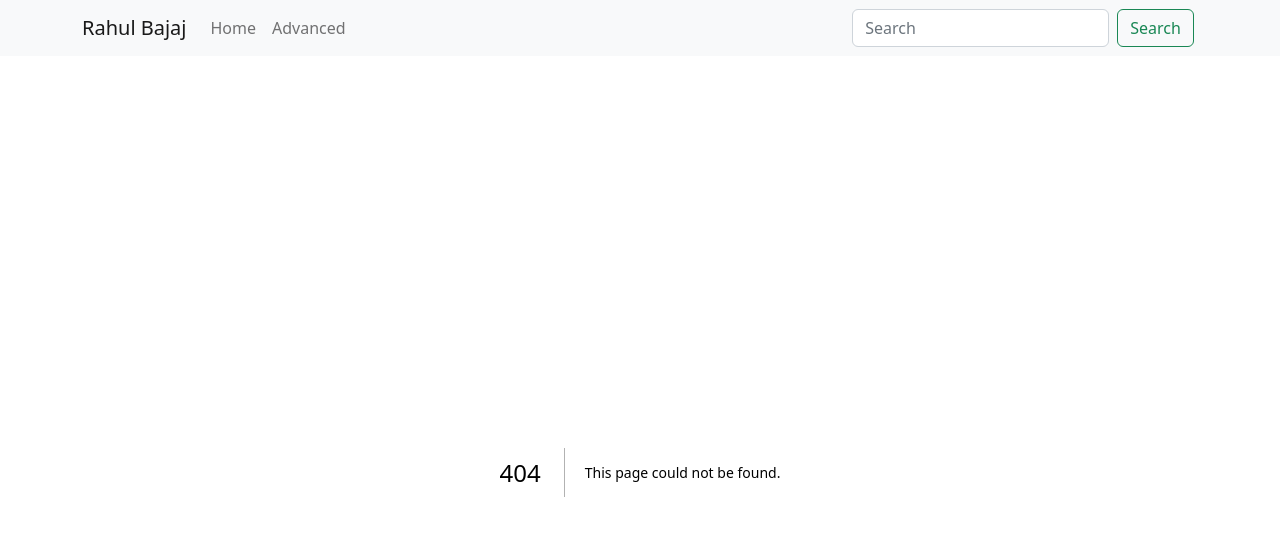
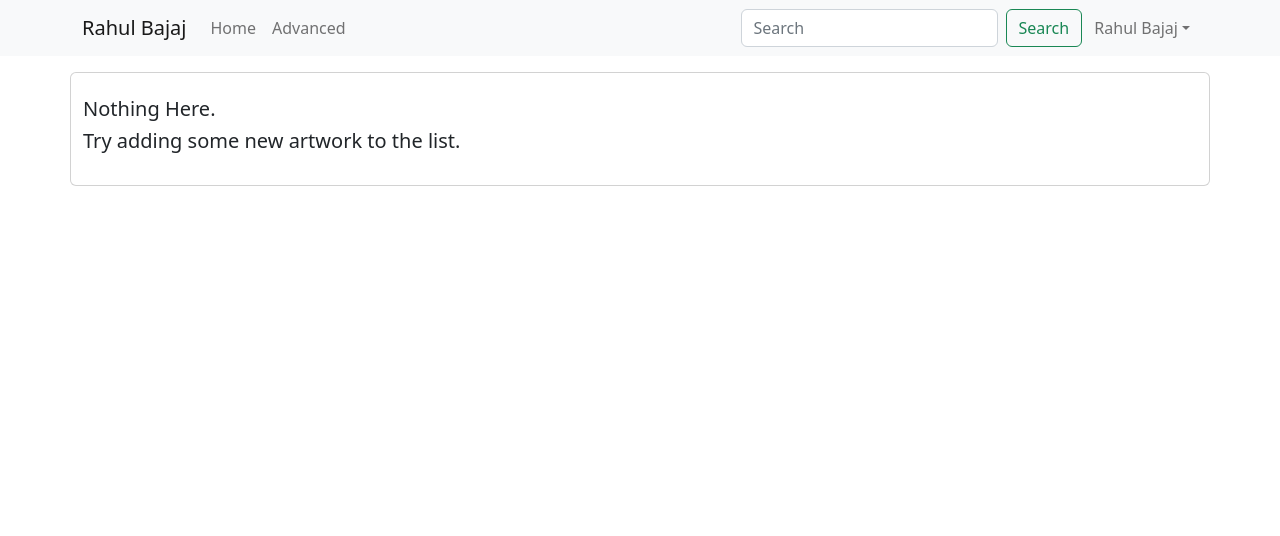
Before and after one commit to rahulbajaj0242/my-app-5, a Next.js app: page /favourites in a window 1280 px wide. Before the commit this address had no page. Shown: the top 536 px of the page. Built offline with nearby package versions, Linux system fonts and the light colour scheme.

Commit message:
Part 5 done and tested

```diff
--- a/components/MainNav.js
+++ b/components/MainNav.js
@@ -1,4 +1,5 @@
 import { Container, Nav, Navbar } from 'react-bootstrap';
+import NavDropdown from 'react-bootstrap/NavDropdown';
 import Link from 'next/link';
 import Form from 'react-bootstrap/Form';
 import Button from 'react-bootstrap/Button';
@@ -57,6 +58,20 @@ export default function MainNav() {
               </Button>
             </Form>
             &nbsp;
+            <Nav>
+              <NavDropdown title="Rahul Bajaj" id="basic-nav-dropdown">
+                <Link href="/favourites" passHref legacyBehavior>
+                  <NavDropdown.Item
+                    href="/favourites"
+                    onClick={() => {
+                      setIsExpanded(false);
+                    }}
+                  >
+                    Favourites
+                  </NavDropdown.Item>
+                </Link>
+              </NavDropdown>
+            </Nav>
           </Navbar.Collapse>
         </Container>
       </Navbar>
--- /dev/null
+++ b/pages/favourites.js
@@ -0,0 +1,32 @@
+import { useAtom } from 'jotai';
+import { favouritesAtom } from '@/store';
+import Card from 'react-bootstrap/Card';
+import { Row, Col } from 'react-bootstrap';
+import ArtworkCard from '@/components/ArtworkCard';
+
+export default function Favourites() {
+  const [faviouritesList, setFavouritesList] = useAtom(favouritesAtom);
+
+  return (
+    <>
+      <Row className="gy-4">
+        {faviouritesList.length > 0 ? (
+          faviouritesList.map((item) => (
+            <Col lg={3} key={item}>
+              <ArtworkCard objectID={item} />
+            </Col>
+          ))
+        ) : (
+          <>
+            <Card>
+              <br />
+              <h5>Nothing Here.</h5>
+              <h5>Try adding some new artwork to the list.</h5>
+              <br />
+            </Card>
+          </>
+        )}
+      </Row>
+    </>
+  );
+}
```
